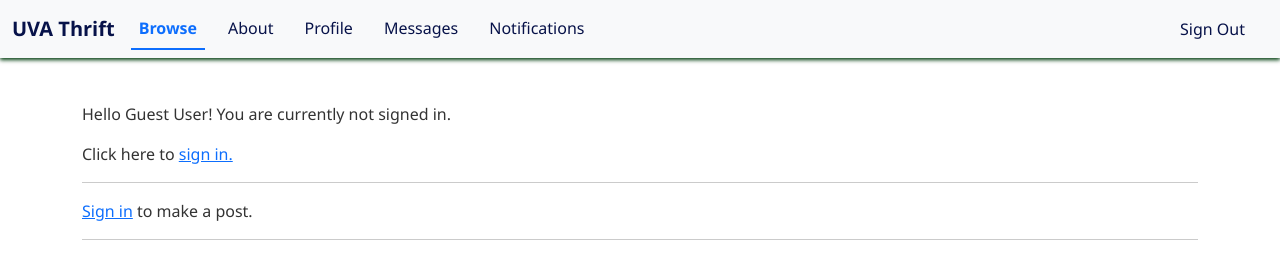
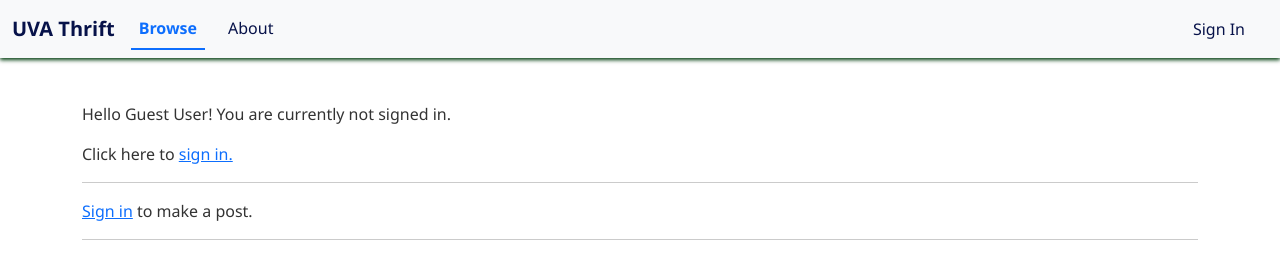
Before and after one commit to samanthafranks03/UVAThrift, a Django app: page /market/ in a window 1280 px wide. Shown: the top 254 px of the page. Run offline with Django 5.2, Linux system fonts and the light colour scheme; data comes from the database, SQL or seed files in the repository; both versions use the stored data as it was after the commit; parts of the project's set-up code (start-up, migrations or seed data) failed here and were passed over.

Commit message:
Reformatted the base navigation bar of the UI; additionally included checks so that it is impossible to access Profile, Messages, Notifications, or the option to sign out without being signed in.

```diff
--- a/a2_market/templates/a2_market/base.html
+++ b/a2_market/templates/a2_market/base.html
@@ -3,7 +3,7 @@
 <!DOCTYPE html>
 <html lang="en">
 <head>
-    <meta charset="UTF-8" />
+    <meta charset="UTF-8"/>
     <title>UVA Thrift</title>
     <link href="https://cdn.jsdelivr.net/npm/bootstrap@5.3.0/dist/css/bootstrap.min.css" rel="stylesheet">
     <link rel="stylesheet" href="{% static 'a2_market/style.css' %}">
@@ -29,23 +29,34 @@
         <div class="collapse navbar-collapse" id="navbarCollapse">
             <!-- Display buttons that represent the core functionalities of our app on the left side of the dashboard-->
             <div class="navbar-nav">
-            <a href="/market" class="nav-item nav-link {% if request.resolver_match.url_name == 'home' or '/market' in request.path %}current-page{% endif %}">Browse</a>
+                <a href="/market"
+                   class="nav-item nav-link {% if request.resolver_match.url_name == 'home' or '/market' in request.path %}current-page{% endif %}">Browse</a>
                 <a href="/about" class="nav-item nav-link {% if '/about' in request.path %}current-page{% endif %}">About</a>
-            <a href="{{ request.session.user_URL}}" class="nav-item nav-link {% if '/users/' in request.path %}current-page{% endif %}">Profile</a>
-            <a href="{% url 'messaging:chat-list' %}" class="nav-item nav-link {% if '/messaging/' in request.path and '/notifications' not in request.path %}current-page{% endif %}">Messages</a>
-            <a href="{% url 'messaging:notifications' %}" class="nav-item nav-link {% if '/messaging/notifications' in request.path %}current-page{% endif %}">Notifications
+                {% if request.user.is_authenticated %}
+                    <a href="{{ request.session.user_URL }}"
+                       class="nav-item nav-link {% if '/users/' in request.path %}current-page{% endif %}">Profile</a>
+                    <a href="{% url 'messaging:chat-list' %}"
+                       class="nav-item nav-link {% if '/messaging/' in request.path and '/notifications' not in request.path %}current-page{% endif %}">Messages</a>
+                    <a href="{% url 'messaging:notifications' %}"
+                       class="nav-item nav-link {% if '/messaging/notifications' in request.path %}current-page{% endif %}">Notifications
                         {% if unread_count > 0 %}
                             <span class="badge">{{ unread_count }}</span>
                         {% endif %}
                     </a>
+                {% endif %}
             </div>
             <!-- Display first name of user and button to sign out on right side of dashboard-->
             <div class="navbar-nav ms-auto">
+                {% if request.user.is_authenticated %}
                     <span class="navbar-text">
                       {{ request.session.user_data.given_name }}
                     </span>
                     <a href="/login/sign-out" class="nav-item nav-link">Sign Out</a>
+                {% else %}
+                    <a href="/login/" class="nav-item nav-link">Sign In</a>
+                {% endif %}
             </div>
+
         </div>
     </div>
 </nav>
```
Also changed, not shown: db.sqlite3. Lines whose indentation alone changed are shown as unchanged.
